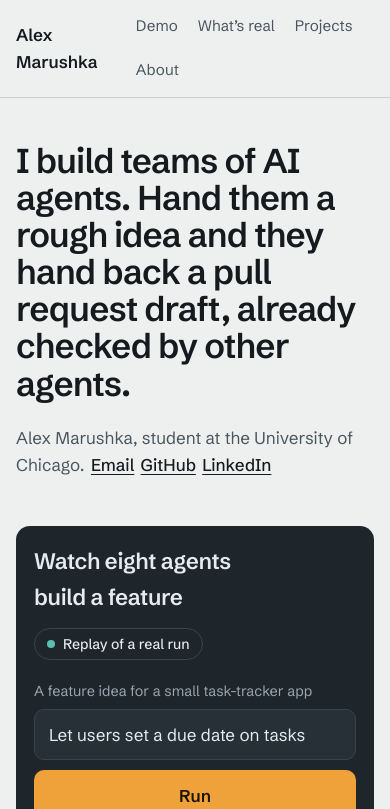
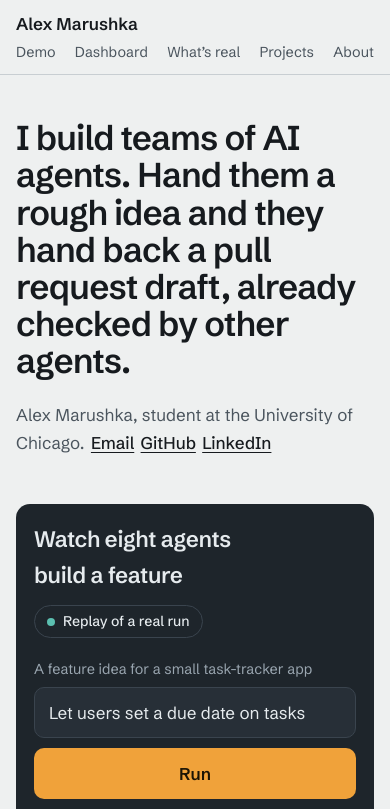
Before and after one commit to alexmarushka3-glitch/foundry-portfolio, a Next.js app: page / in a window 390 px wide. Shown: the top 809 px of the page. Built offline with nearby package versions, Linux system fonts and the light colour scheme; no server answers.

Commit message:
Add a Dashboard link to the top nav and tidy the phone nav
The nav now reads Demo, Dashboard, What's real, Projects, About. On phones the
links sit on their own evenly spaced row so the name no longer wraps.

Co-Authored-By: Claude Sonnet 5.5 <noreply@anthropic.com>

```diff
--- a/app/globals.css
+++ b/app/globals.css
@@ -733,3 +733,21 @@ main,
     transition: none;
   }
 }
+
+/* five links no longer fit beside the name on a phone: put them on their own row, evenly spaced */
+@media (max-width: 560px) {
+  .nav {
+    flex-wrap: wrap;
+    gap: 4px 16px;
+    padding-block: 10px;
+  }
+  .brand {
+    white-space: nowrap;
+  }
+  .nav nav {
+    width: 100%;
+    justify-content: space-between;
+    gap: 8px;
+    font-size: 0.9rem;
+  }
+}
--- a/app/page.tsx
+++ b/app/page.tsx
@@ -16,6 +16,7 @@ export default function Home() {
         </a>
         <nav aria-label="Sections">
           <a href="#demo">Demo</a>
+          <a href="#dashboard">Dashboard</a>
           <a href="#reality">What’s real</a>
           <a href="#projects">Projects</a>
           <a href="#about">About</a>
```
